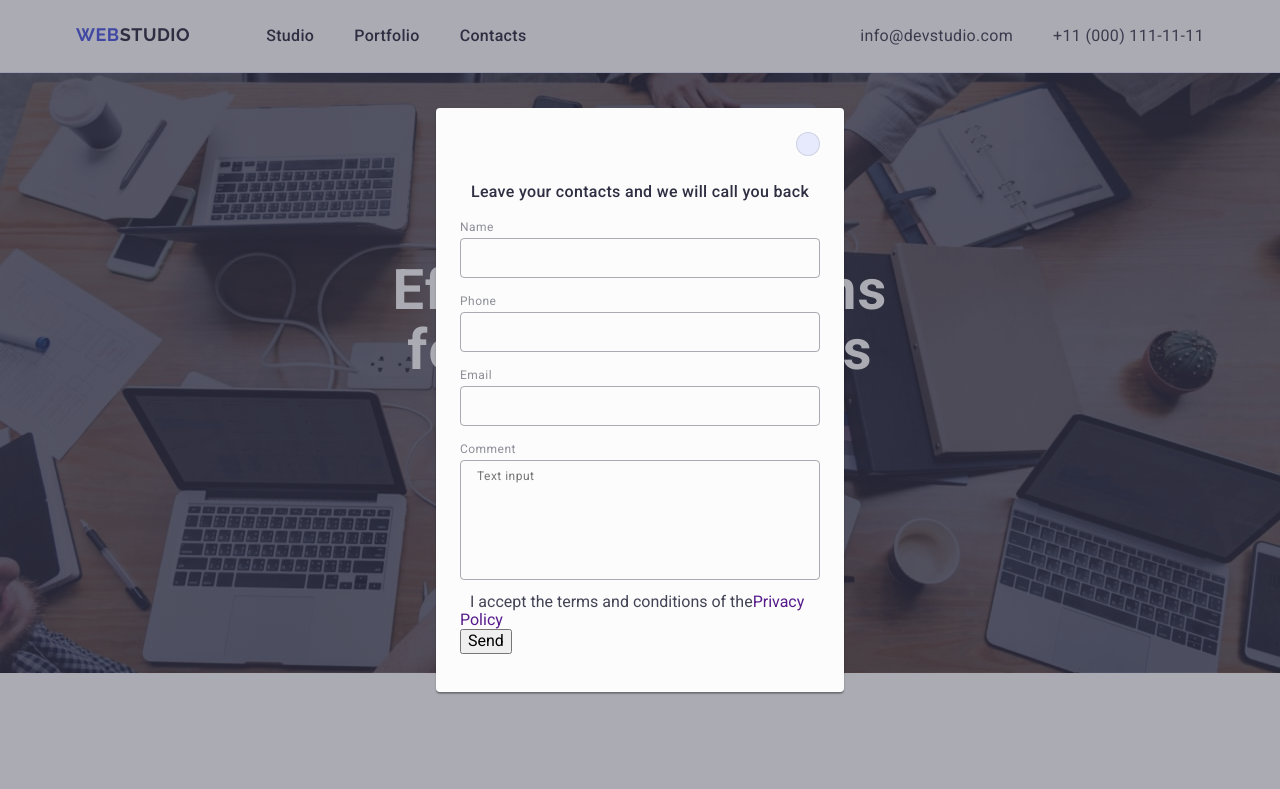
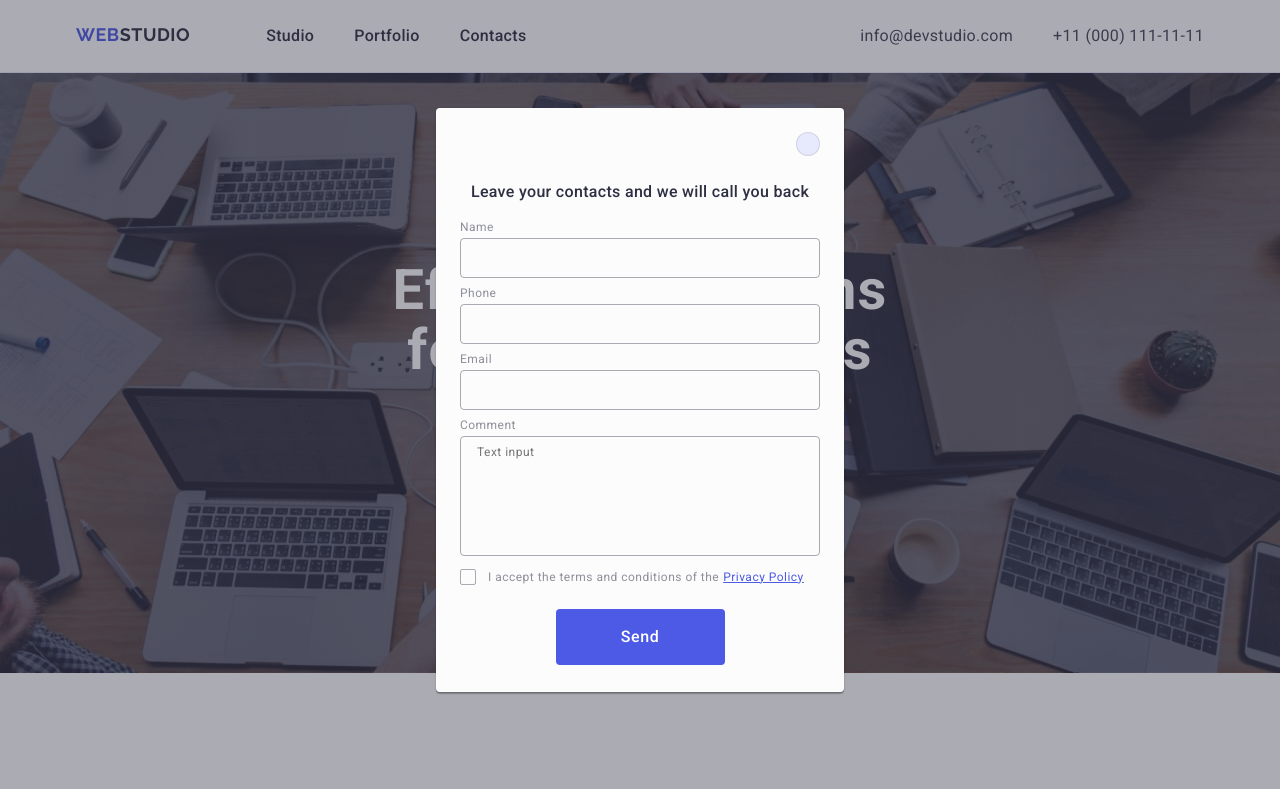
Before and after one commit to iwanbab/goit-markup-hw-05, a plain HTML site: page index.html in a window 1280 px wide. Shown: the top 789 px of the page. Drawn offline with nearby package versions, Linux system fonts and the light colour scheme.

Commit message:
update 1.1

```diff
--- a/css/styles.css
+++ b/css/styles.css
@@ -692,6 +692,7 @@ margin-bottom: 8px;
 
 .modal-input-wrap {
     position: relative;
+    margin-bottom: 8px;
 }
 
 .modal-input {
@@ -702,8 +703,6 @@ margin-bottom: 8px;
     background-color: transparent;
     outline: transparent;
     padding-left: 38px;
-    margin-bottom: 8px;
-    position: relative;
 }
 
 .modal-input:focus {
@@ -749,6 +748,8 @@ margin-bottom: 8px;
     line-height: 1.17;
     letter-spacing: 0.04em;
     padding: 8px 16px;
+    transition: border-color 250ms cubic-bezier(0.4, 0, 0.2, 1);
+}
 
 .modal-text::placeholder {
 }
@@ -786,13 +787,40 @@ margin-bottom: 8px;
 }
 
 .modal-check-box {
-
+    margin-bottom: 24px;
 }
 
 .modal-check-text {
-
+    color: #8E8F99;
+    font-size: 12px;
+    font-weight: 400;
+    line-height: 1.17;
+    letter-spacing: 0.04em;
+    display: flex;
+    align-items: center;
 }
 
-.modal-check-icon {
+.policy-page {
+    color: #4D5AE5;
+    text-decoration-line: underline;
+    padding-left: 4px;
+}
 
+.modal-check-text span {
+    width: 16px;
+    height: 16px;
+    border-radius: 2px;
+    border: 1px solid rgba(46, 47, 66, 0.40);
+    margin-right: 12px;
+    display: flex;
+    align-items: center;
+    justify-content: center;
+    fill: transparent;
+    transition: background-color 250ms cubic-bezier(0.4, 0, 0.2, 1), border 250ms cubic-bezier(0.4, 0, 0.2, 1), fill 250ms cubic-bezier(0.4, 0, 0.2, 1);
 }
+
+.visually-hidden:checked + .modal-check-text span {
+    background-color: #404BBF;
+    border: none;
+    fill: #F4F4FD;
+}
--- a/index.html
+++ b/index.html
@@ -565,16 +565,18 @@
           <div class="modal-check-box">
             <input
               type="checkbox"
-              id="policy"
-              name="policy"
+              id="user-policy"
+              name="user-policy"
               class="visually-hidden"
               value="true"
             />
-            <label for="policy" class="modal-check-text"
-              ><span class="modal-check-box">
+            <label for="user-policy" class="modal-check-text"
+              ><span>
                 <svg width="10" height="8" class="modal-check-icon">
                   <use href="./images/icons.svg#icon-vector"></use></svg></span
-              >I accept the terms and conditions of the<a href=""
+              >I accept the terms and conditions of the<a
+                class="policy-page"
+                href=""
                 >Privacy Policy</a
               ></label
             >
```
